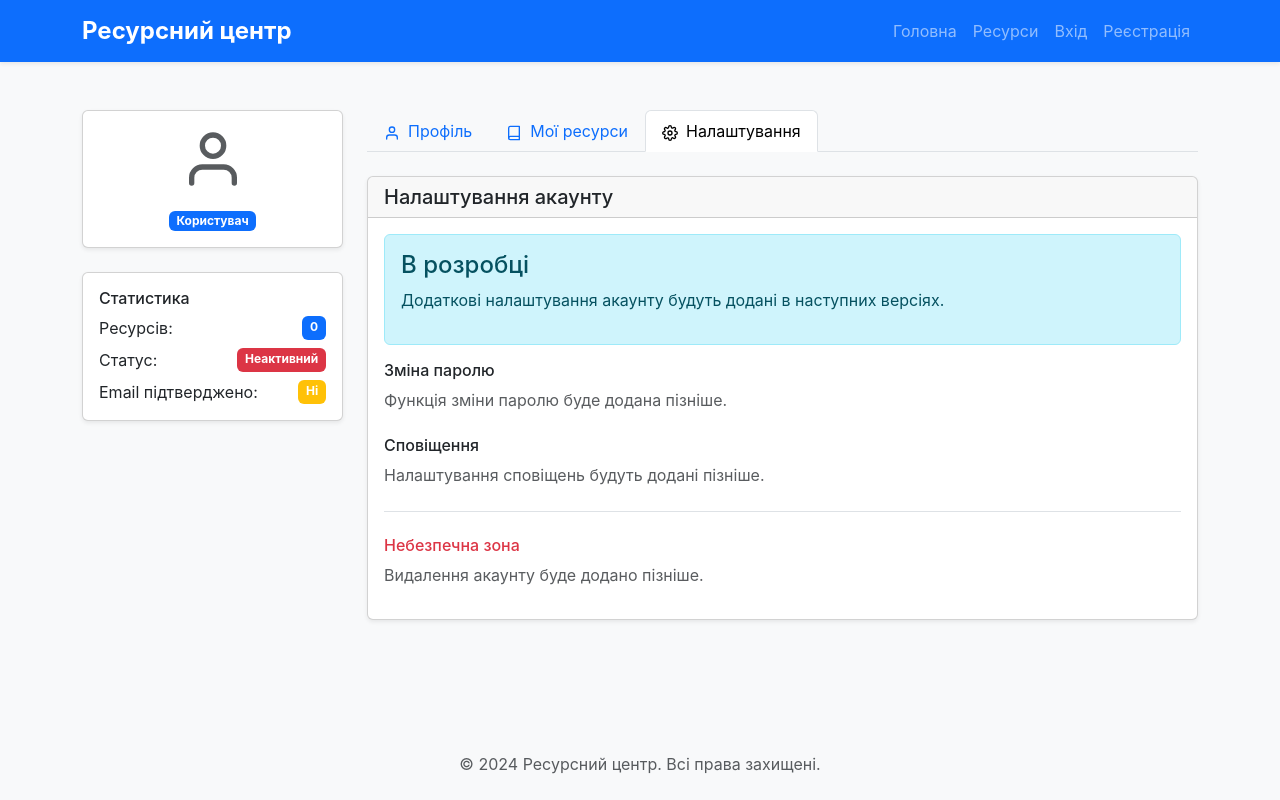
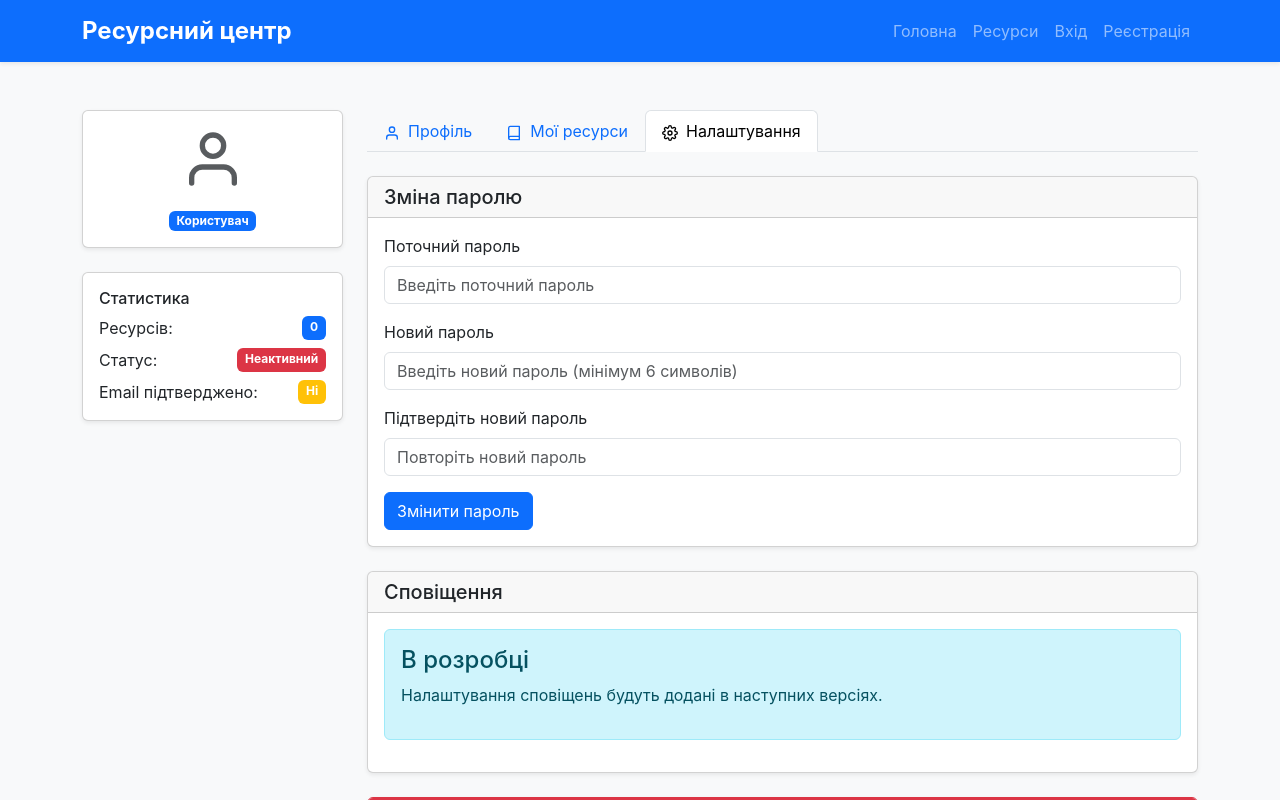
Before and after one commit to KaterinaDemianik/resource-center, a React (Vite) app in the folder frontend/: page /profile in a window 1280 px wide. Both pictures are taken after a click on the tab "Налаштування". Shown: the top 800 px of the page. Built offline with nearby package versions, Linux system fonts and the light colour scheme.

Commit message:
feat: implement account settings with password change and account deletion

```diff
--- a/frontend/src/pages/Home.jsx
+++ b/frontend/src/pages/Home.jsx
@@ -64,7 +64,7 @@ const Home = () => {
                 </div>
                 <Card.Title>Якісні ресурси</Card.Title>
                 <Card.Text className="text-muted">
-                  Всі ресурси проходять модерацію для забезпечення високої якості
+                  Всі ресурси проходять модерацію для забезпечення якості
                   та актуальності інформації.
                 </Card.Text>
               </Card.Body>
@@ -79,8 +79,8 @@ const Home = () => {
                 </div>
                 <Card.Title>Активна спільнота</Card.Title>
                 <Card.Text className="text-muted">
-                  Приєднуйтесь до спільноти освітян та професіоналів, які діляться
-                  своїми знаннями та досвідом.
+                  Приєднуйтесь до спільноти освітян , які діляться
+                  своїми знаннями
                 </Card.Text>
               </Card.Body>
             </Card>
--- a/frontend/src/pages/Profile.jsx
+++ b/frontend/src/pages/Profile.jsx
@@ -13,6 +13,14 @@ const Profile = () => {
     lastName: '',
     email: ''
   })
+  const [passwordData, setPasswordData] = useState({
+    currentPassword: '',
+    newPassword: '',
+    confirmPassword: ''
+  })
+  const [passwordError, setPasswordError] = useState('')
+  const [passwordSuccess, setPasswordSuccess] = useState('')
+  const [showDeleteConfirm, setShowDeleteConfirm] = useState(false)
 
   useEffect(() => {
     const storedUser = localStorage.getItem('user')
@@ -56,6 +64,73 @@ const Profile = () => {
       ...formData,
       [e.target.name]: e.target.value
     })
+  }
+
+  const handlePasswordChange = (e) => {
+    setPasswordData({
+      ...passwordData,
+      [e.target.name]: e.target.value
+    })
+    setPasswordError('')
+    setPasswordSuccess('')
+  }
+
+  const handleChangePassword = async (e) => {
+    e.preventDefault()
+    setPasswordError('')
+    setPasswordSuccess('')
+
+    if (passwordData.newPassword !== passwordData.confirmPassword) {
+      setPasswordError('Нові паролі не співпадають')
+      return
+    }
+
+    if (passwordData.newPassword.length < 6) {
+      setPasswordError('Новий пароль повинен містити мінімум 6 символів')
+      return
+    }
+
+    try {
+      const token = localStorage.getItem('token')
+      const response = await axios.post('/api/auth/change-password', {
+        currentPassword: passwordData.currentPassword,
+        newPassword: passwordData.newPassword
+      }, {
+        headers: {
+          'Authorization': `Bearer ${token}`
+        }
+      })
+
+      if (response.data.success) {
+        setPasswordSuccess('Пароль успішно змінено')
+        setPasswordData({
+          currentPassword: '',
+          newPassword: '',
+          confirmPassword: ''
+        })
+      }
+    } catch (error) {
+      setPasswordError(error.response?.data?.message || 'Помилка зміни паролю')
+    }
+  }
+
+  const handleDeleteAccount = async () => {
+    try {
+      const token = localStorage.getItem('token')
+      const response = await axios.delete('/api/auth/delete-account', {
+        headers: {
+          'Authorization': `Bearer ${token}`
+        }
+      })
+
+      if (response.data.success) {
+        localStorage.removeItem('token')
+        localStorage.removeItem('user')
+        window.location.href = '/'
+      }
+    } catch (error) {
+      alert('Помилка видалення акаунту: ' + (error.response?.data?.message || 'Невідома помилка'))
+    }
   }
 
   const getCategoryBadgeVariant = (category) => {
@@ -308,30 +383,118 @@ const Profile = () => {
 
             {/* Settings Tab */}
             <Tab eventKey="settings" title={<><FiSettings className="me-2" />Налаштування</>}>
-              <Card className="shadow-sm">
+              <Card className="shadow-sm mb-4">
                 <Card.Header>
-                  <h5 className="mb-0">Налаштування акаунту</h5>
+                  <h5 className="mb-0">Зміна паролю</h5>
+                </Card.Header>
+                <Card.Body>
+                  {passwordError && (
+                    <Alert variant="danger" onClose={() => setPasswordError('')} dismissible>
+                      {passwordError}
+                    </Alert>
+                  )}
+                  {passwordSuccess && (
+                    <Alert variant="success" onClose={() => setPasswordSuccess('')} dismissible>
+                      {passwordSuccess}
+                    </Alert>
+                  )}
+
+                  <Form onSubmit={handleChangePassword}>
+                    <Form.Group className="mb-3">
+                      <Form.Label>Поточний пароль</Form.Label>
+                      <Form.Control
+                        type="password"
+                        name="currentPassword"
+                        value={passwordData.currentPassword}
+                        onChange={handlePasswordChange}
+                        required
+                        placeholder="Введіть поточний пароль"
+                      />
+                    </Form.Group>
+
+                    <Form.Group className="mb-3">
+                      <Form.Label>Новий пароль</Form.Label>
+                      <Form.Control
+                        type="password"
+                        name="newPassword"
+                        value={passwordData.newPassword}
+                        onChange={handlePasswordChange}
+                        required
+                        placeholder="Введіть новий пароль (мінімум 6 символів)"
+                      />
+                    </Form.Group>
+
+                    <Form.Group className="mb-3">
+                      <Form.Label>Підтвердіть новий пароль</Form.Label>
+                      <Form.Control
+                        type="password"
+                        name="confirmPassword"
+                        value={passwordData.confirmPassword}
+                        onChange={handlePasswordChange}
+                        required
+                        placeholder="Повторіть новий пароль"
+                      />
+                    </Form.Group>
+
+                    <Button type="submit" variant="primary">
+                      Змінити пароль
+                    </Button>
+                  </Form>
+                </Card.Body>
+              </Card>
+
+              <Card className="shadow-sm mb-4">
+                <Card.Header>
+                  <h5 className="mb-0">Сповіщення</h5>
                 </Card.Header>
                 <Card.Body>
                   <Alert variant="info">
                     <Alert.Heading>В розробці</Alert.Heading>
-                    <p>Додаткові налаштування акаунту будуть додані в наступних версіях.</p>
+                    <p>Налаштування сповіщень будуть додані в наступних версіях.</p>
                   </Alert>
+                </Card.Body>
+              </Card>
 
-                  <div className="mb-4">
-                    <h6>Зміна паролю</h6>
-                    <p className="text-muted">Функція зміни паролю буде додана пізніше.</p>
-                  </div>
+              <Card className="shadow-sm border-danger">
+                <Card.Header className="bg-danger text-white">
+                  <h5 className="mb-0">Небезпечна зона</h5>
+                </Card.Header>
+                <Card.Body>
+                  <h6>Видалення акаунту</h6>
+                  <p className="text-muted">
+                    Після видалення акаунту всі ваші дані будуть безповоротно втрачені.
+                    Ця дія не може бути скасована.
+                  </p>
 
-                  <div className="mb-4">
-                    <h6>Сповіщення</h6>
-                    <p className="text-muted">Налаштування сповіщень будуть додані пізніше.</p>
-                  </div>
-
-                  <div className="border-top pt-4">
-                    <h6 className="text-danger">Небезпечна зона</h6>
-                    <p className="text-muted">Видалення акаунту буде додано пізніше.</p>
-                  </div>
+                  {!showDeleteConfirm ? (
+                    <Button
+                      variant="outline-danger"
+                      onClick={() => setShowDeleteConfirm(true)}
+                    >
+                      Видалити акаунт
+                    </Button>
+                  ) : (
+                    <div className="mt-3">
+                      <Alert variant="danger">
+                        <Alert.Heading>Ви впевнені?</Alert.Heading>
+                        <p>Ця дія незворотна. Всі ваші дані будуть видалені назавжди.</p>
+                        <div className="d-flex gap-2">
+                          <Button
+                            variant="danger"
+                            onClick={handleDeleteAccount}
+                          >
+                            Так, видалити мій акаунт
+                          </Button>
+                          <Button
+                            variant="secondary"
+                            onClick={() => setShowDeleteConfirm(false)}
+                          >
+                            Скасувати
+                          </Button>
+                        </div>
+                      </Alert>
+                    </div>
+                  )}
                 </Card.Body>
               </Card>
             </Tab>
```
Also changed, not shown: 1 other file (tests, documents, lock files or other folders).
